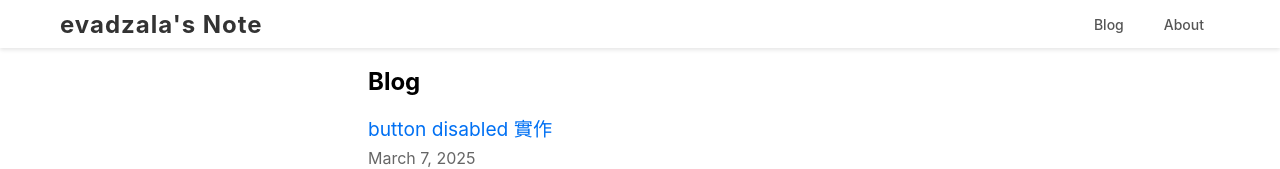
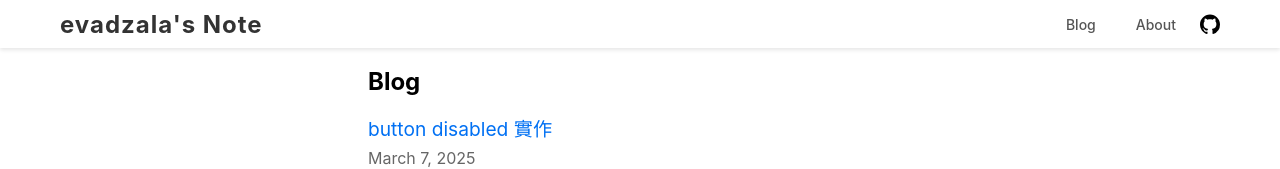
Before and after one commit to evadzala/evadzala-nextjs-blog, a Next.js app: page / in a window 1280 px wide. Shown: the top 169 px of the page. Built offline with nearby package versions, Linux system fonts and the light colour scheme.

Commit message:
feat: 增加github連結

```diff
--- a/components/header.js
+++ b/components/header.js
@@ -1,7 +1,8 @@
-import React, { useState } from 'react';
+import { useState } from 'react';
 import styles from '../styles/header.module.css'; // 引入外部 CSS
 import { siteTitle } from './layout';
 import Link from 'next/link';
+import Image from 'next/image';
 
 const Header = () => {
   const [isOpen, setIsOpen] = useState(false);
@@ -29,6 +30,18 @@ const Header = () => {
               {item.title}
             </Link>
           ))}
+          <a
+            href="https://github.com/evadzala/evadzala-nextjs-blog"
+            target="_blank"
+            className={styles.headerLinks}
+          >
+            <Image
+              src="/images/github.svg"
+              alt="GitHub Icon"
+              width={20}
+              height={20}
+            />
+          </a>
         </div>
 
         {/* 手機版漢堡按鈕 */}
```
Also changed, not shown: public/images/github.svg (added).
